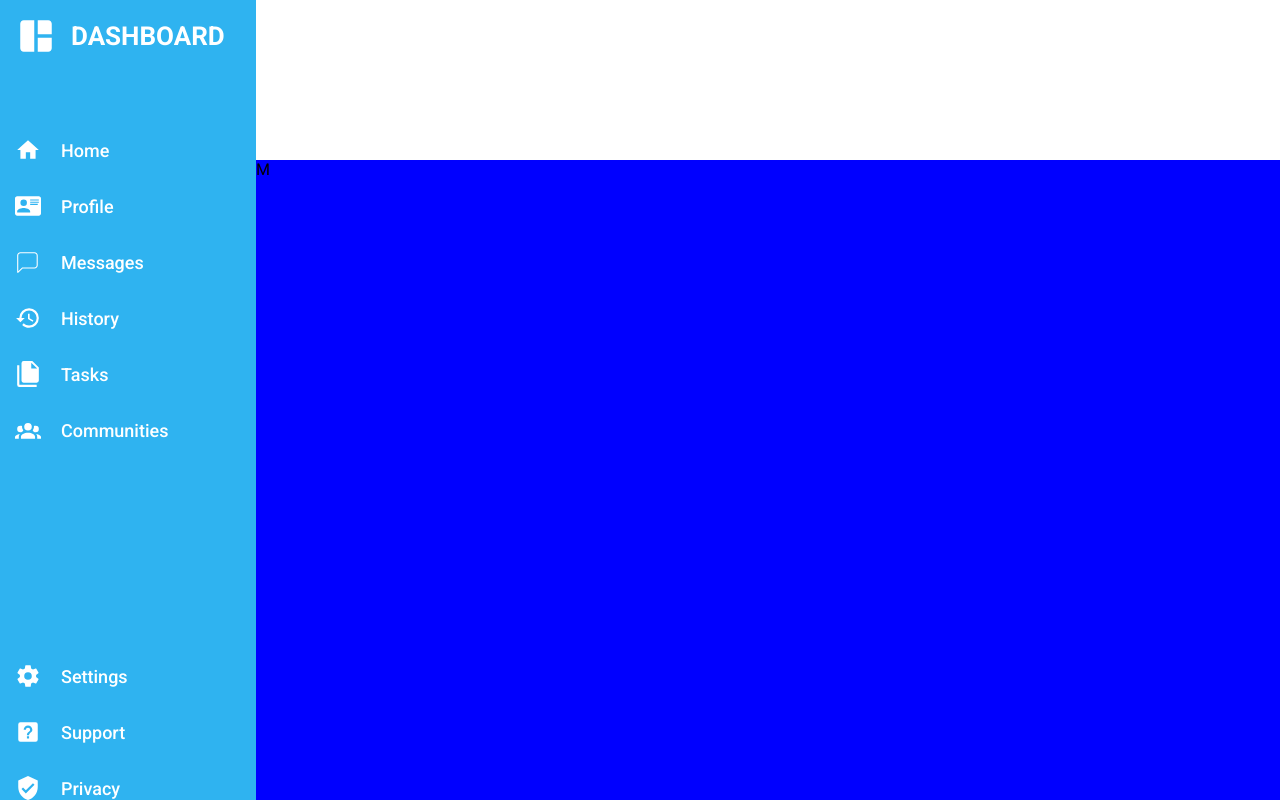
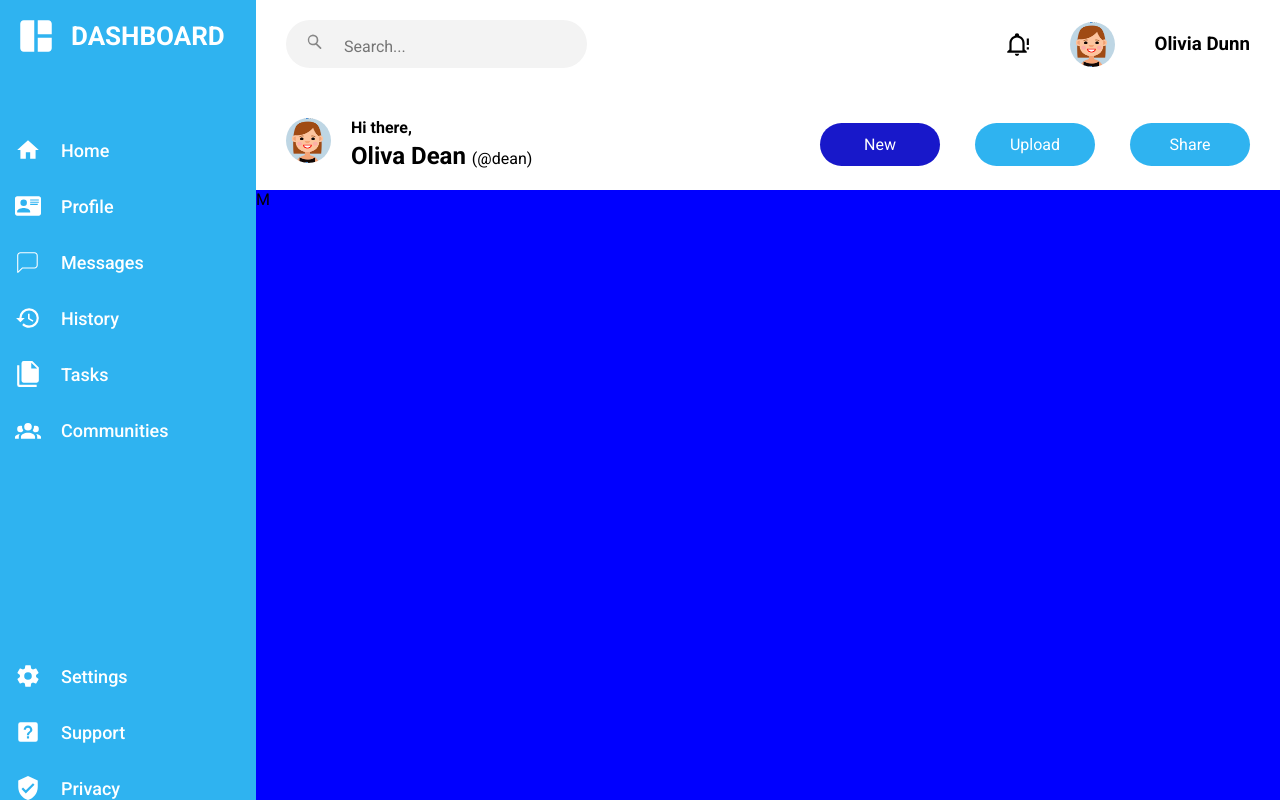
Before and after one commit to dedricl/admin-dashboard, a plain HTML site: page index.html in a window 1280 px wide. Drawn offline with Linux system fonts and the light colour scheme.

Commit message:
Finish header section

```diff
--- a/index.html
+++ b/index.html
@@ -146,10 +146,57 @@
     </div>
     <header>
       <div class="top-header">
-        <div class="search-bar"></div>
-        <div class="account-settings"></div>
+        <div class="search-bar">
+          <form action="#" method="get">
+            <button type="submit" aria-label="Search">
+              <svg
+                xmlns="http://www.w3.org/2000/svg"
+                height="20"
+                viewBox="0 0 24 24"
+                width="20"
+                fill="#888"
+              >
+                <path
+                  d="M9.5 3A6.5 6.5 0 0 1 16 9.5c0 1.61-.59 3.09-1.57 4.25l4.96 4.96a1 1 0 1 1-1.42 1.42l-4.96-4.96A6.5 6.5 0 1 1 9.5 3zm0 2a4.5 4.5 0 1 0 0 9 4.5 4.5 0 0 0 0-9z"
+                />
+              </svg>
+            </button>
+            <input type="text" placeholder="Search..." name="search" />
+          </form>
+        </div>
+        <div class="account-settings">
+          <svg xmlns="http://www.w3.org/2000/svg" viewBox="0 0 24 24">
+            <title>bell-alert-outline</title>
+            <path
+              d="M12 2A2 2 0 0 0 10 4A2 2 0 0 0 10 4.29C7.12 5.14 5 7.82 5 11V17L3 19V20H21V19L19 17V11C19 7.82 16.88 5.14 14 4.29A2 2 0 0 0 14 4A2 2 0 0 0 12 2M12 6A5 5 0 0 1 17 11V18H7V11A5 5 0 0 1 12 6M21 7V13H23V7H21M21 15V17H23V15H21M10 21A2 2 0 0 0 12 23A2 2 0 0 0 14 21H10Z"
+            />
+          </svg>
+          <img
+            src="image/avatar.png"
+            alt="women profile face"
+            class="account-pic"
+          />
+          <h3>Olivia Dunn</h3>
+        </div>
       </div>
-      <div class="bottom-header"></div>
+      <div class="bottom-header">
+        <div class="profile-intro">
+          <img
+            src="image/avatar.png"
+            alt="women profile face"
+            class="account-pic"
+          />
+          <div class="profile-intro-text">
+            <h4>Hi there,</h4>
+            <h2>Oliva Dean <span class="social">(@dean)</span></h2>
+          </div>
+        </div>
+        <div class="button-gadgets">
+          <button class="btn primary-color">New</button>
+          <button class="btn">Upload</button>
+          <button class="btn">Share</button>
+        </div>
+      </div>
     </header>
     <main>M</main>
   </body>
--- a/style.css
+++ b/style.css
@@ -17,6 +17,22 @@ a {
   text-decoration: none;
   font-size: 18px;
   font-weight: 500;
+}
+
+.btn {
+  cursor: pointer;
+  padding: 12px 24px;
+  border-radius: 50px;
+  color: #fff;
+  background-color: rgb(47, 179, 240);
+  border: none;
+  outline: none;
+  font-size: 16px;
+  min-width: 120px;
+}
+
+.primary-color {
+  background-color: rgb(24, 24, 202);
 }
 
 /* SIDEBAR */
@@ -73,10 +89,86 @@ h1 {
 /* HEADER */
 
 header {
-  padding: 16px;
+  padding: 20px 30px;
   grid-column: 2;
   display: flex;
   flex-direction: column;
+  gap: 50px;
+}
+
+.top-header,
+.bottom-header {
+  display: flex;
+  align-items: center;
+  justify-content: space-between;
+}
+
+.search-bar {
+  display: flex;
+  align-items: center;
+  background-color: #f3f3f3;
+  padding: 4px 12px;
+  border-radius: 30px;
+  flex: 0.4;
+}
+
+.search-bar input[type="text"] {
+  border: none;
+  outline: none;
+  background: transparent;
+  padding: 8px;
+  font-size: 16px;
+  flex: 1;
+}
+
+.search-bar button {
+  background: none;
+  border: none;
+  cursor: pointer;
+  padding: 8px 4px 4px;
+  border-radius: 50%;
+  transition: background 0.2s;
+}
+
+.search-bar button:hover {
+  background: #e0e0e0;
+}
+
+svg {
+  width: 26px;
+}
+
+.account-settings {
+  align-items: center;
+  display: flex;
+  gap: 40px;
+}
+
+.account-pic {
+  width: 45px;
+  height: 45px;
+  border-radius: 50%;
+}
+
+.profile-intro {
+  display: flex;
+  gap: 20px;
+}
+
+.profile-intro-text {
+  display: flex;
+  flex-direction: column;
+  gap: 5px;
+}
+
+.social {
+  font-weight: normal;
+  font-size: 16px;
+}
+
+.button-gadgets {
+  display: flex;
+  gap: 35px;
 }
 
 /* MAIN */
```
Also changed, not shown: image/avatar.png (added).
